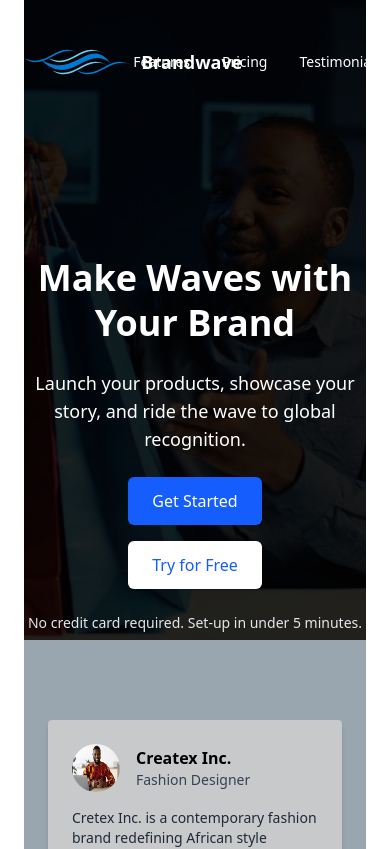
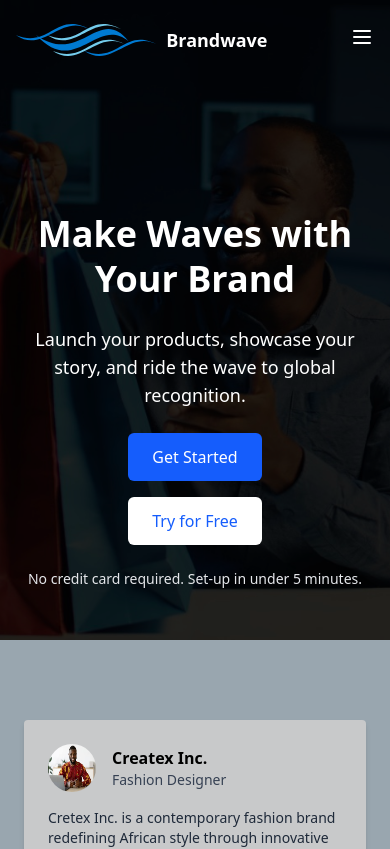
Before and after one commit to calebtolorunleke/the_brandwave, a React (Vite) app: page / in a window 390 px wide. Shown: the top 849 px of the page. Built offline with nearby package versions, Linux system fonts and the light colour scheme.

Commit message:
brandwave update to home page

```diff
--- a/src/components/Dashboard/Homupdate.jsx
+++ b/src/components/Dashboard/Homupdate.jsx
@@ -1,12 +1,15 @@
-import React from "react";
+import React, { useState } from "react";
 import logo from "../images/logo.svg";
 import headImg from "../images/homeImg.jpg";
 import simg from "../images/sImg.jpg";
 import roundimg from "../images/test1.jpeg";
+import FirstFooter from "../GetStarted/FirstFooter";
 
 const Homupdate = () => {
+  const [menuOpen, setMenuOpen] = useState(false);
+
   return (
-    <main className="max-w-[1300px] mx-auto px-6 md:px-12">
+    <main className="max-w-[1300px] mx-auto md:px-12">
       {/* Hero Section */}
       <div
         className="relative bg-cover bg-center bg-no-repeat h-[40rem] overflow-hidden"
@@ -18,12 +21,15 @@ const Homupdate = () => {
         <div className="absolute inset-0 bg-black/50 z-0"></div>
 
         {/* Header */}
-        <header className="relative z-10 flex justify-between items-center text-white py-6">
+        <header className="relative z-10  px-4 flex justify-between items-center text-white py-6">
+          {/* Logo */}
           <div className="flex items-center gap-2">
             <img src={logo} alt="Brandwave logo" className="h-8 w-auto" />
             <span className="text-lg font-semibold">Brandwave</span>
           </div>
-          <nav>
+
+          {/* Desktop Nav */}
+          <nav className="hidden md:block">
             <ul className="flex items-center gap-8 text-sm font-medium">
               <li className="hover:text-gray-300 cursor-pointer">Features</li>
               <li className="hover:text-gray-300 cursor-pointer">Pricing</li>
@@ -33,13 +39,63 @@ const Homupdate = () => {
               <li className="hover:text-gray-300 cursor-pointer">FAQ</li>
             </ul>
           </nav>
-          <button className="bg-white text-black px-4 py-2 rounded-md hover:bg-gray-200 text-sm font-medium transition">
+
+          {/* Desktop Button */}
+          <button className="hidden md:block bg-white text-black px-4 py-2 rounded-md hover:bg-gray-200 text-sm font-medium transition">
             Launch my Brand
           </button>
+
+          {/* Mobile Hamburger */}
+          <div className="md:hidden">
+            <button
+              onClick={() => setMenuOpen(!menuOpen)}
+              className="focus:outline-none"
+            >
+              <svg
+                className="w-6 h-6"
+                fill="none"
+                stroke="currentColor"
+                viewBox="0 0 24 24"
+              >
+                {menuOpen ? (
+                  <path
+                    strokeLinecap="round"
+                    strokeLinejoin="round"
+                    strokeWidth={2}
+                    d="M6 18L18 6M6 6l12 12"
+                  />
+                ) : (
+                  <path
+                    strokeLinecap="round"
+                    strokeLinejoin="round"
+                    strokeWidth={2}
+                    d="M4 6h16M4 12h16M4 18h16"
+                  />
+                )}
+              </svg>
+            </button>
+          </div>
         </header>
 
+        {/* Mobile Menu */}
+        {menuOpen && (
+          <div className="md:hidden absolute top-20 left-0 w-full bg-black/80 text-white z-20 px-6 py-4 space-y-4 text-sm font-medium">
+            <ul className="space-y-2">
+              <li className="hover:text-gray-300 cursor-pointer">Features</li>
+              <li className="hover:text-gray-300 cursor-pointer">Pricing</li>
+              <li className="hover:text-gray-300 cursor-pointer">
+                Testimonials
+              </li>
+              <li className="hover:text-gray-300 cursor-pointer">FAQ</li>
+            </ul>
+            <button className="w-full bg-white text-black px-4 py-2 rounded-md hover:bg-gray-200 transition">
+              Launch my Brand
+            </button>
+          </div>
+        )}
+
         {/* Hero Content */}
-        <div className="relative z-10 flex flex-col items-center justify-center text-center text-white h-full max-w-2xl mx-auto gap-6">
+        <div className="relative z-10 px-4 flex flex-col items-center justify-center text-center text-white h-full max-w-2xl mx-auto gap-6">
           <h1 className="text-4xl md:text-5xl font-bold leading-tight">
             Make Waves with Your Brand
           </h1>
@@ -62,7 +118,7 @@ const Homupdate = () => {
       </div>
 
       {/* Brand Section */}
-      <div className="bg-[#99A6AF] grid grid-cols-1 md:grid-cols-2 gap-10 px-6 md:px-12 py-20 rounded-b-xl">
+      <div className="bg-[#99A6AF] grid grid-cols-1 md:grid-cols-2 gap-10 px-6 md:px-12 py-20 ">
         {/* Left: Profile and Service */}
         <div className="flex flex-col gap-8">
           {/* Profile Card */}
@@ -84,7 +140,6 @@ const Homupdate = () => {
               elegance. From custom pieces to ready-to-wear, each outfit tells a
               story of confidence and culture.
             </p>
-            {/* You can replace the following with actual star icons or social media icons */}
             <div className="flex gap-2">
               {[...Array(5)].map((_, idx) => (
                 <div
@@ -135,6 +190,14 @@ const Homupdate = () => {
           </button>
         </div>
       </div>
+      <FirstFooter />
+      <footer className="flex flex-col">
+        <div></div>
+        <div></div>
+        <div></div>
+        <div></div>
+        <div></div>
+      </footer>
     </main>
   );
 };
--- a/src/components/GetStarted/FirstFooter.jsx
+++ b/src/components/GetStarted/FirstFooter.jsx
@@ -39,7 +39,9 @@ const testimonials = [
 
 const FirstFooter = () => {
   return (
-    <div className="bg-gray-50 py-10 px-4 sm:px-6 lg:px-8 overflow-hidden">
+    <main className="flex flex-col items-center gap-10 py-10   w-full bg-gray-50">
+      <h1 className="text-4xl mt-5 font-bold">Testimonials</h1>
+      <div className=" py-10 px-4 w-full sm:px-6 lg:px-8 overflow-hidden">
         <div className="relative h-80 sm:h-96 md:h-[30rem] max-w-4xl mx-auto">
           <div className="testimonial-scroll">
             {testimonials.concat(testimonials).map((testimonial, index) => (
@@ -55,12 +57,15 @@ const FirstFooter = () => {
                 <p className="text-base sm:text-lg text-gray-700 italic">
                   "{testimonial.feedback}"
                 </p>
-              <p className="mt-2 text-sm text-gray-500">— {testimonial.name}</p>
+                <p className="mt-2 text-sm text-gray-500">
+                  — {testimonial.name}
+                </p>
               </div>
             ))}
           </div>
         </div>
       </div>
+    </main>
   );
 };
 
```
Lines whose indentation alone changed are shown as unchanged.
